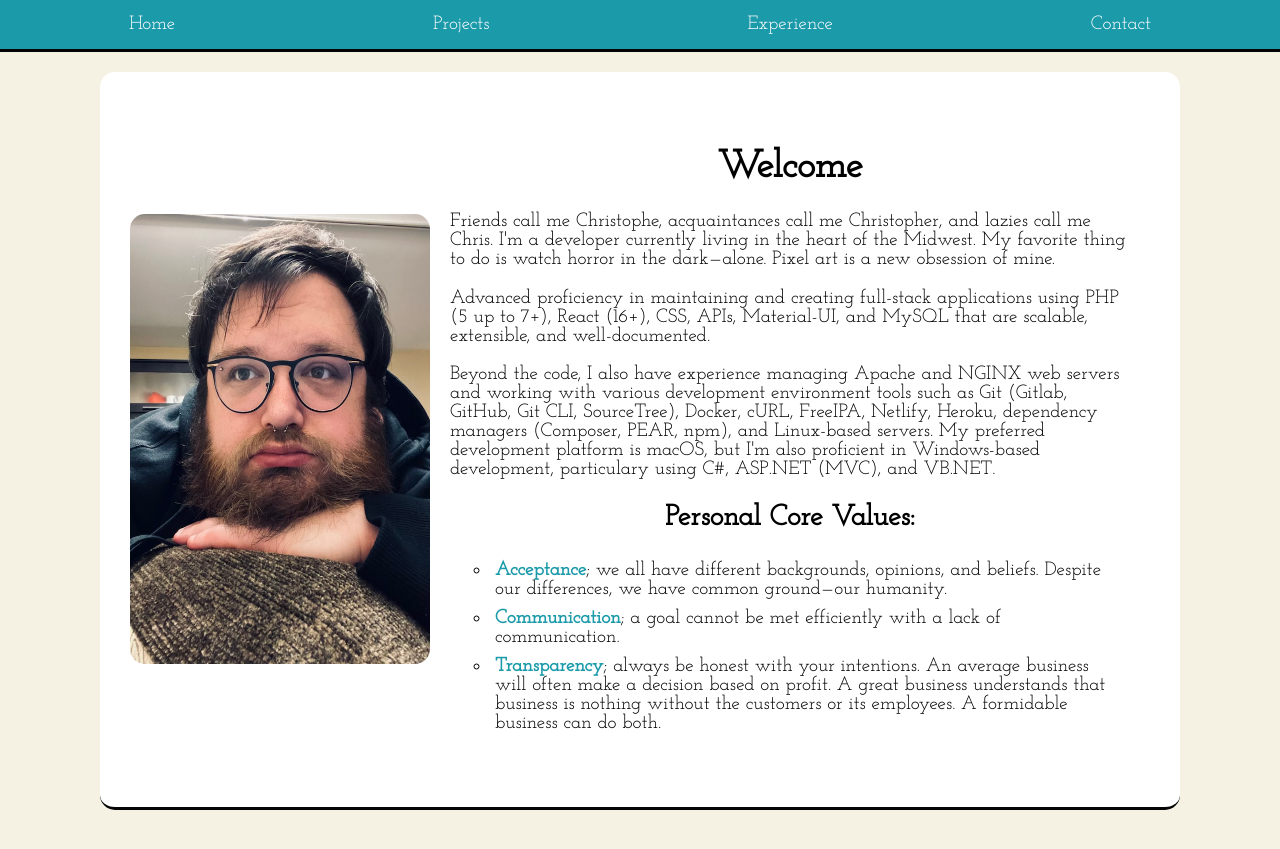
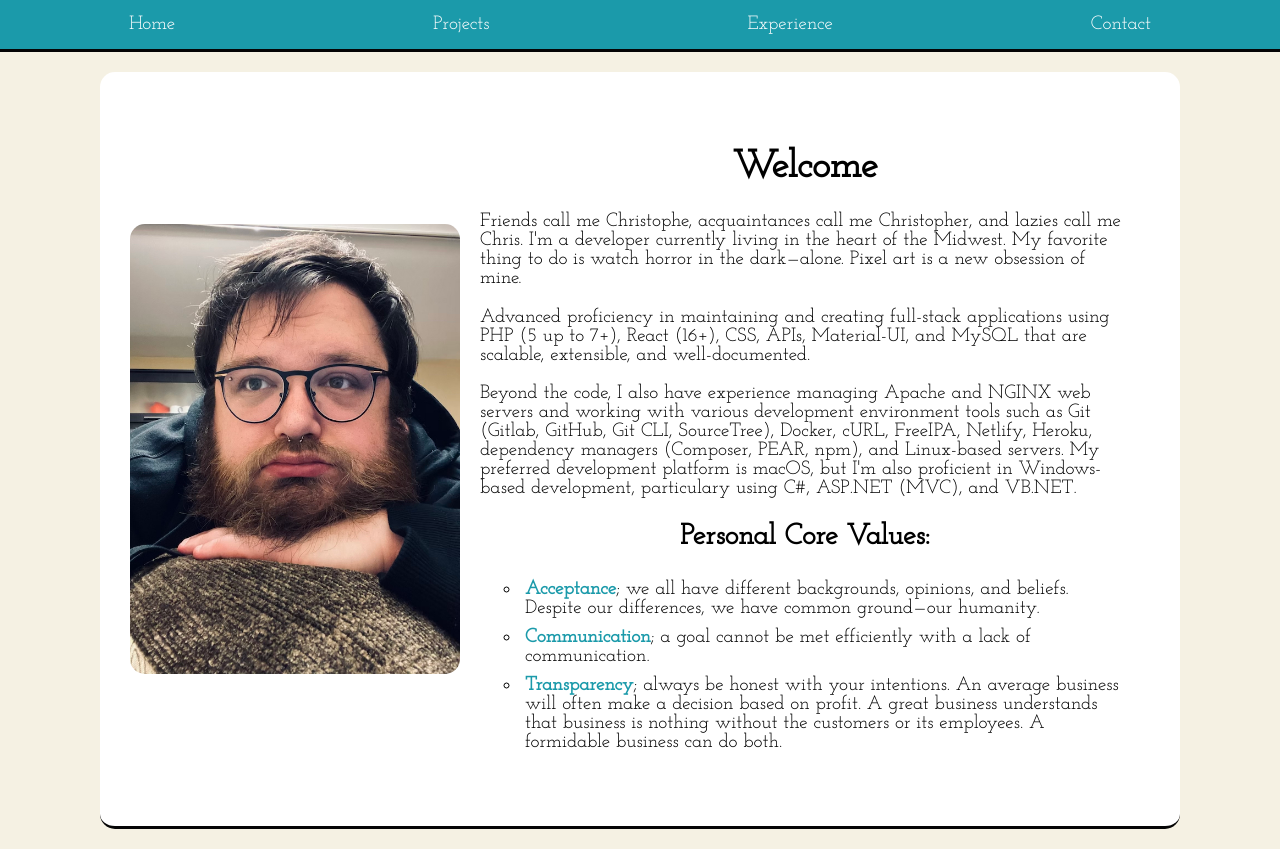
Before and after one commit to cperault/career-portfolio, a React (Create React App) app: page / in a window 1280 px wide. Built offline with nearby package versions, Linux system fonts and the light colour scheme.

Commit message:
CSS update.

```diff
--- a/src/Styling/aesthetic.css
+++ b/src/Styling/aesthetic.css
@@ -81,7 +81,7 @@ body {
 
 .landing-body-container img {
   border-radius: 15px;
-  min-width: 300px;
+  min-width: 330px;
 }
 
 .landing-body-container p {
```
